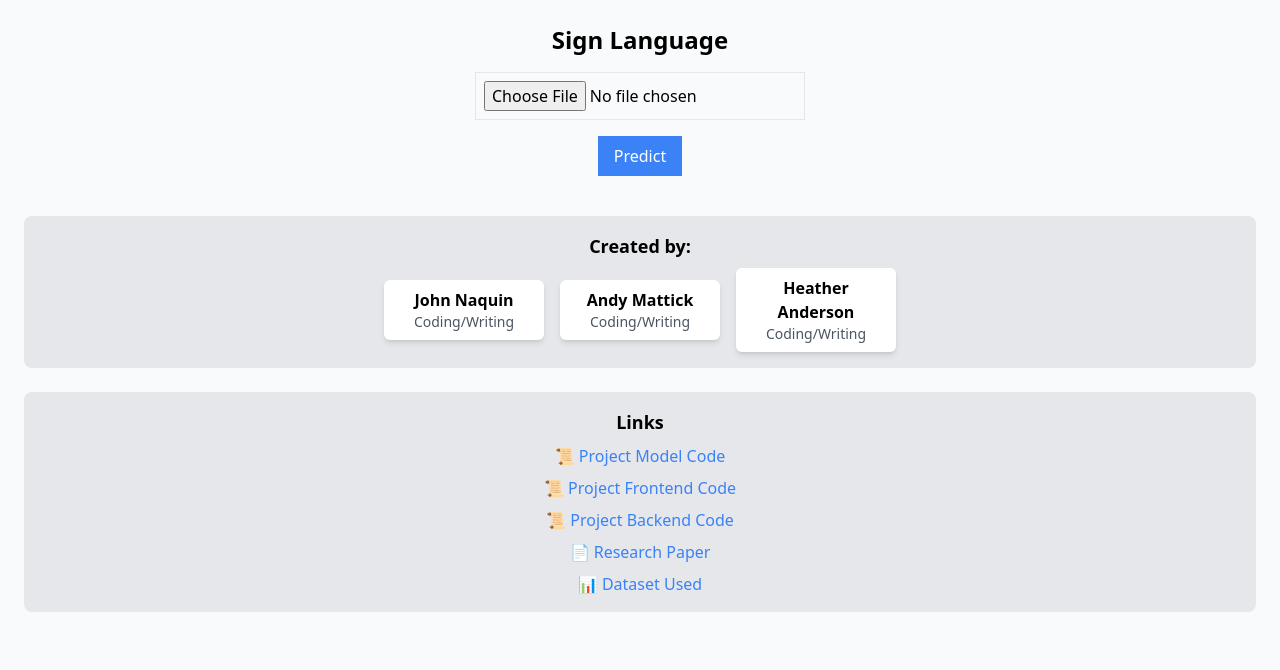
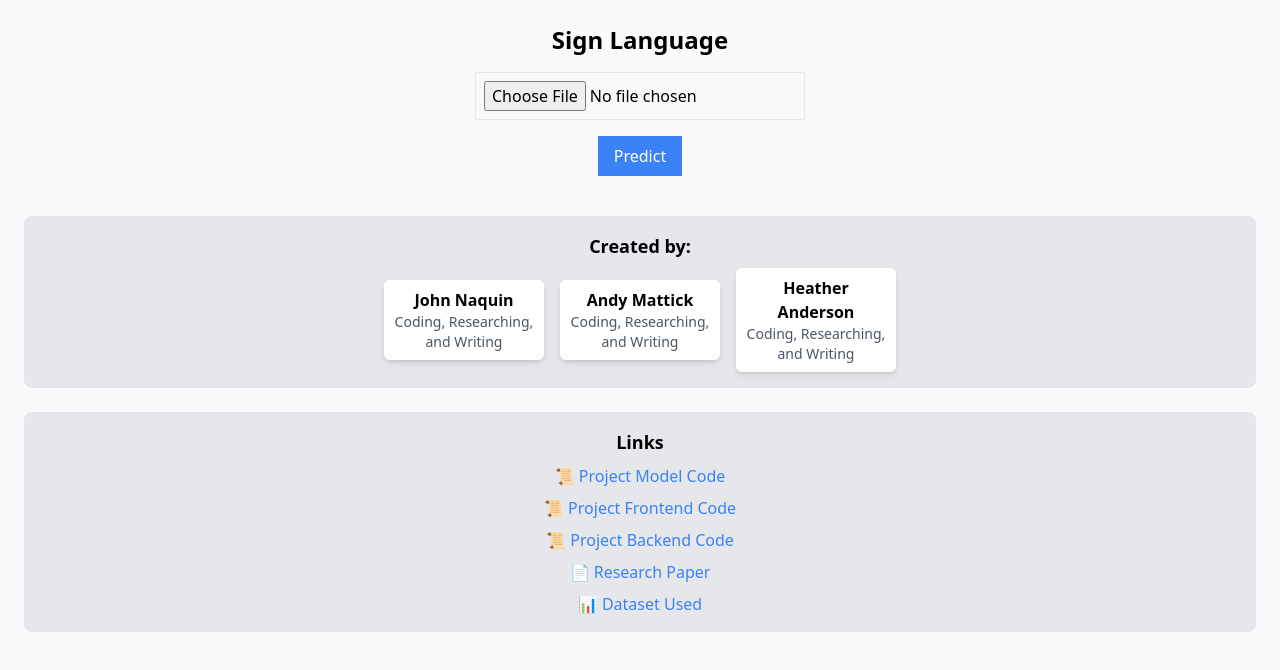
Before and after one commit to John-Naquin/Sign-Language-Using-CNN-Frontend, a React (Vite) app: page / in a window 1280 px wide. Shown: the top 670 px of the page. Built offline with nearby package versions, Linux system fonts and the light colour scheme.

Commit message:
Changed contributions

```diff
--- a/src/App.jsx
+++ b/src/App.jsx
@@ -56,15 +56,15 @@ function App() {
         <div className="flex flex-col sm:flex-row justify-center items-center gap-4 mt-2">
           <div className="p-2 bg-white shadow-md rounded-md w-40">
             <p className="font-bold">John Naquin</p>
-            <p className="text-sm text-gray-600">Coding/Writing</p>
+            <p className="text-sm text-gray-600">Coding, Researching, and Writing</p>
           </div>
           <div className="p-2 bg-white shadow-md rounded-md w-40">
             <p className="font-bold">Andy Mattick</p>
-            <p className="text-sm text-gray-600">Coding/Writing</p>
+            <p className="text-sm text-gray-600">Coding, Researching, and Writing</p>
           </div>
           <div className="p-2 bg-white shadow-md rounded-md w-40">
             <p className="font-bold">Heather Anderson</p>
-            <p className="text-sm text-gray-600">Coding/Writing</p>
+            <p className="text-sm text-gray-600">Coding, Researching, and Writing</p>
           </div>
         </div>
       </div>
```
